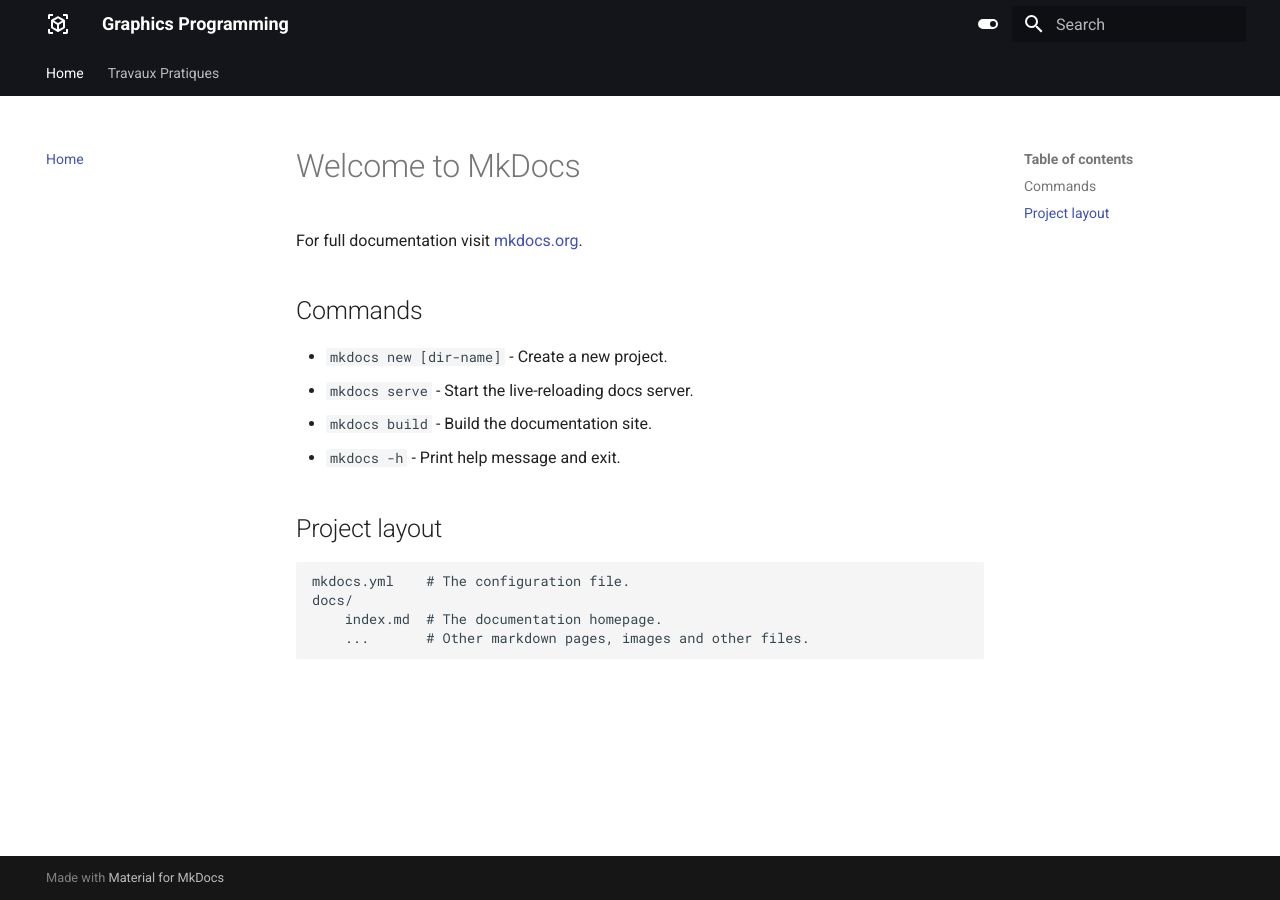
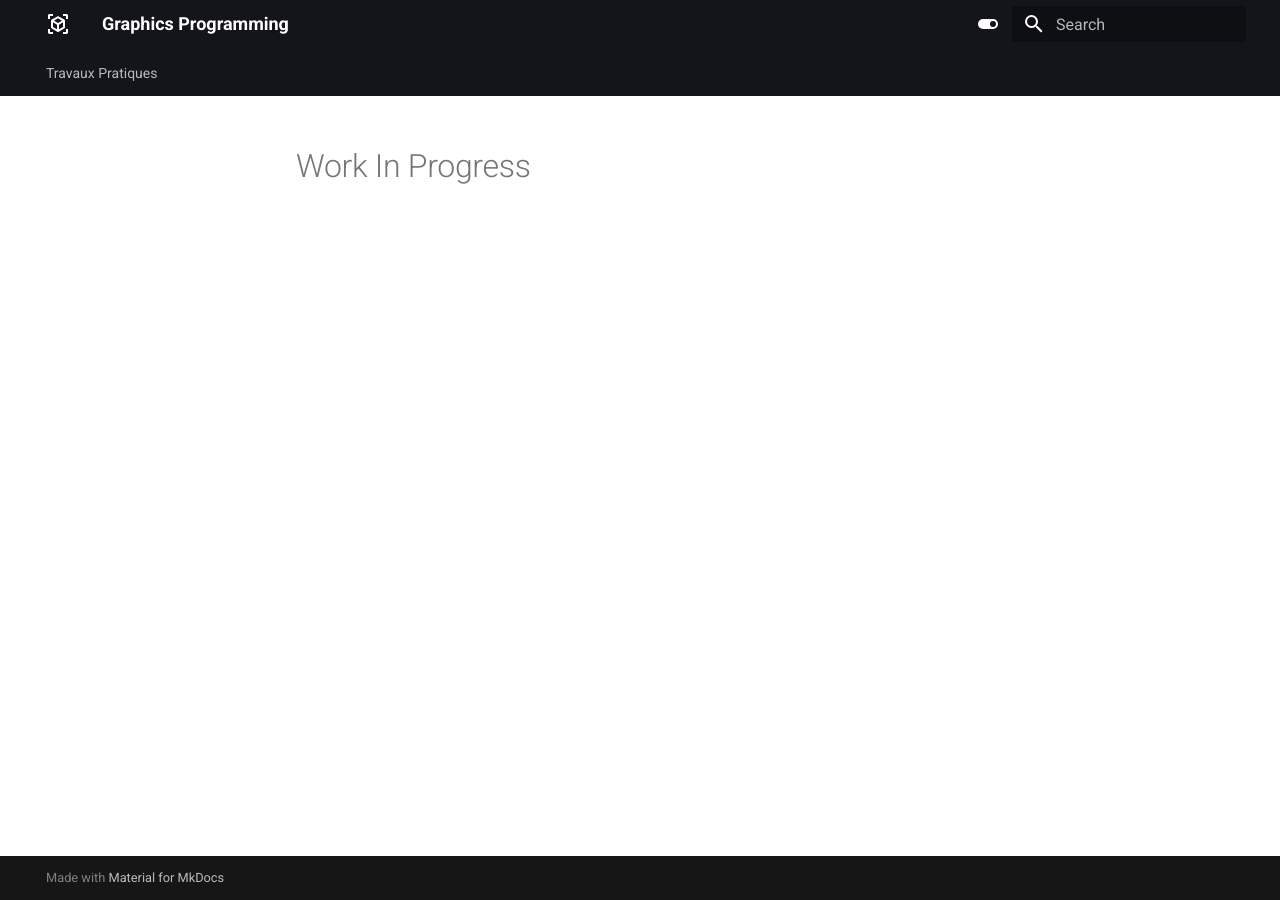
Before and after one commit to Eikins/graphicsprogramming, an MkDocs documentation site: the page built from docs/index.md, in a window 1280 px wide. Built offline with MkDocs 1.6.1 and Material for MkDocs 9.7.7, drawn with Linux system fonts in a browser that asks for light colours.

Commit message:
Change navigation

```diff
--- a/docs/index.md
+++ b/docs/index.md
@@ -1,17 +1 @@
-# Welcome to MkDocs
-
-For full documentation visit [mkdocs.org](https://www.mkdocs.org).
-
-## Commands
-
-* `mkdocs new [dir-name]` - Create a new project.
-* `mkdocs serve` - Start the live-reloading docs server.
-* `mkdocs build` - Build the documentation site.
-* `mkdocs -h` - Print help message and exit.
-
-## Project layout
-
-    mkdocs.yml    # The configuration file.
-    docs/
-        index.md  # The documentation homepage.
-        ...       # Other markdown pages, images and other files.
+# Work In Progress
--- a/mkdocs.yml
+++ b/mkdocs.yml
@@ -26,6 +26,8 @@
     - navigation.prune
     - navigation.indexes
     - navigation.top
+    - navigation.path
+    - navigation.sections
 
 markdown_extensions:
   - abbr
@@ -69,7 +71,8 @@
 
 
 nav:
-  - Home: 'index.md'
+  # - Home: 'index.md'
   - Travaux Pratiques:
       - 'tutorials/index.md'
-      - RenderDoc: 'tutorials/renderdoc.md'
+      - RenderDoc:
+        - Frame Analysis: 'tutorials/renderdoc.md'
```
Also changed, not shown: docs/tutorials/gl_direct_state_access.md (added, +2 -0 lines), docs/tutorials/renderdoc.md (+2 -1 lines).
